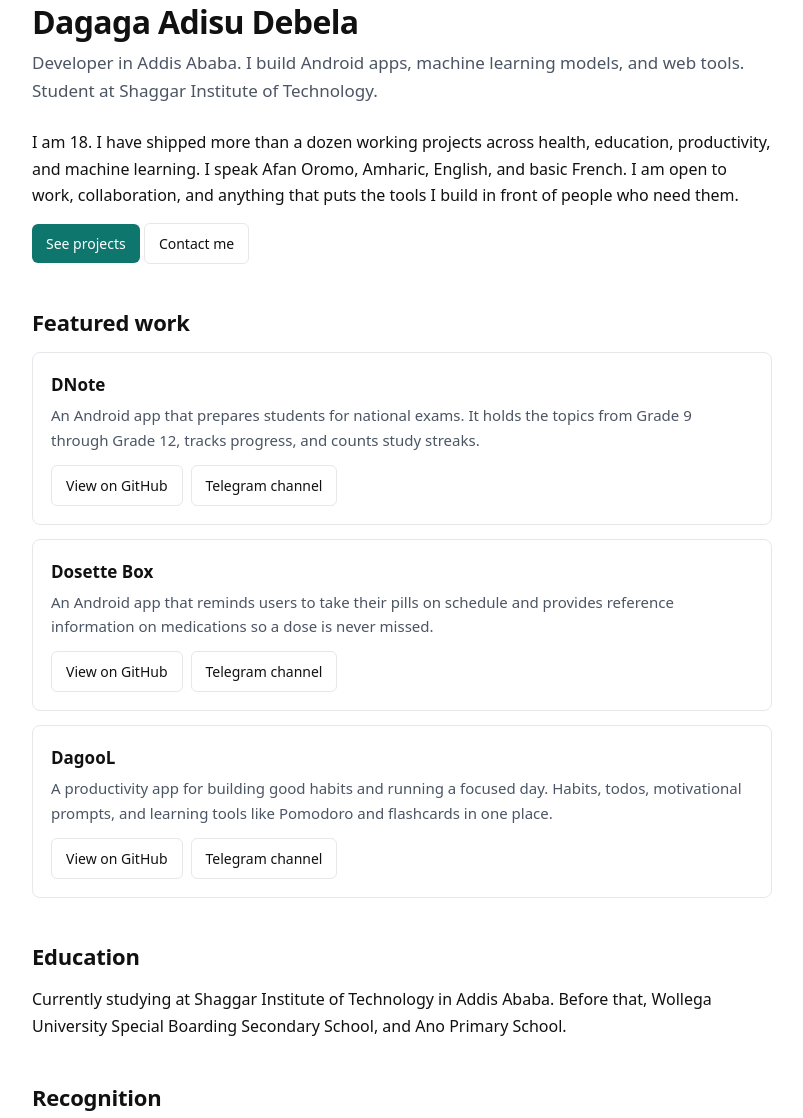
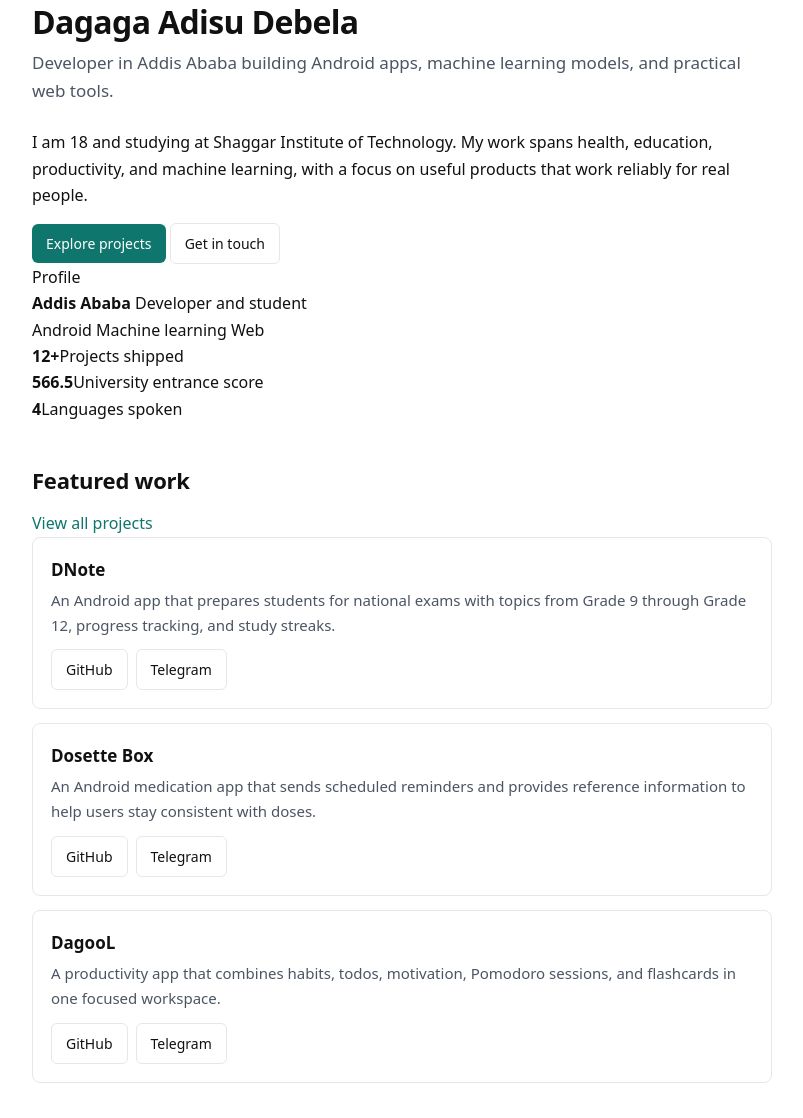
Before and after one commit to DagagaAdisu/dagagaadisu.github.io, a plain HTML site: page index.html in a window 1280 px wide. Shown: the part 105-1223 px from the top of the page, without its empty margins (238-1041 px from the left). Drawn offline with Linux system fonts and the light colour scheme.

Commit message:
Revamp profile and featured work sections
Updated the profile section and featured work layout in index.html.

```diff
--- a/index.html
+++ b/index.html
@@ -100,44 +100,74 @@
 
 <main id="main">
   <div class="wrap">
+    <section class="hero">
+      <div class="hero-grid">
+        <div class="intro">
           <h1>Dagaga Adisu Debela</h1>
-    <p class="lede">Developer in Addis Ababa. I build Android apps, machine learning models, and web tools. Student at Shaggar Institute of Technology.</p>
-
-    <p>I am 18. I have shipped more than a dozen working projects across health, education, productivity, and machine learning. I speak Afan Oromo, Amharic, English, and basic French. I am open to work, collaboration, and anything that puts the tools I build in front of people who need them.</p>
-
-    <p>
-      <a class="btn" href="/projects.html">See projects</a>
-      <a class="btn-ghost" href="/contact.html">Contact me</a>
-    </p>
-
-    <h2>Featured work</h2>
-
-    <div class="card">
-      <h3>DNote</h3>
-      <p>An Android app that prepares students for national exams. It holds the topics from Grade 9 through Grade 12, tracks progress, and counts study streaks.</p>
-      <div class="actions">
-        <a class="btn-ghost" href="https://github.com/dagagaadisu" rel="noopener">View on GitHub</a>
-        <a class="btn-ghost" href="https://t.me/marvel_codes" rel="noopener">Telegram channel</a>
+          <p class="lede">Developer in Addis Ababa building Android apps, machine learning models, and practical web tools.</p>
+          <p>I am 18 and studying at Shaggar Institute of Technology. My work spans health, education, productivity, and machine learning, with a focus on useful products that work reliably for real people.</p>
+          <div class="hero-actions">
+            <a class="btn" href="/projects.html">Explore projects</a>
+            <a class="btn-ghost" href="/contact.html">Get in touch</a>
           </div>
         </div>
-
-    <div class="card">
-      <h3>Dosette Box</h3>
-      <p>An Android app that reminds users to take their pills on schedule and provides reference information on medications so a dose is never missed.</p>
-      <div class="actions">
-        <a class="btn-ghost" href="https://github.com/dagagaadisu" rel="noopener">View on GitHub</a>
-        <a class="btn-ghost" href="https://t.me/marvel_codes" rel="noopener">Telegram channel</a>
+        <aside class="profile-card" aria-label="Professional profile">
+          <div class="profile-card-top">
+            <span>Profile</span>
+            <span aria-hidden="true"></span>
+          </div>
+          <div class="profile-card-body">
+            <strong>Addis Ababa</strong>
+            <span>Developer and student</span>
+            <div class="profile-card-skills" aria-label="Core skills">
+              <span>Android</span>
+              <span>Machine learning</span>
+              <span>Web</span>
             </div>
           </div>
+        </aside>
+      </div>
+      <div class="stats" aria-label="Profile highlights">
+        <div class="stat"><strong>12+</strong><span>Projects shipped</span></div>
+        <div class="stat"><strong>566.5</strong><span>University entrance score</span></div>
+        <div class="stat"><strong>4</strong><span>Languages spoken</span></div>
+      </div>
+    </section>
 
-    <div class="card">
+    <section>
+      <div class="section-heading">
+        <h2>Featured work</h2>
+        <a href="/projects.html">View all projects</a>
+      </div>
+      <div class="card-grid">
+        <article class="card">
+          <h3>DNote</h3>
+          <p>An Android app that prepares students for national exams with topics from Grade 9 through Grade 12, progress tracking, and study streaks.</p>
+          <div class="actions">
+            <a class="btn-ghost" href="https://github.com/dagagaadisu" rel="noopener">GitHub</a>
+            <a class="btn-ghost" href="https://t.me/marvel_codes" rel="noopener">Telegram</a>
+          </div>
+        </article>
+
+        <article class="card">
+          <h3>Dosette Box</h3>
+          <p>An Android medication app that sends scheduled reminders and provides reference information to help users stay consistent with doses.</p>
+          <div class="actions">
+            <a class="btn-ghost" href="https://github.com/dagagaadisu" rel="noopener">GitHub</a>
+            <a class="btn-ghost" href="https://t.me/marvel_codes" rel="noopener">Telegram</a>
+          </div>
+        </article>
+
+        <article class="card">
           <h3>DagooL</h3>
-      <p>A productivity app for building good habits and running a focused day. Habits, todos, motivational prompts, and learning tools like Pomodoro and flashcards in one place.</p>
+          <p>A productivity app that combines habits, todos, motivation, Pomodoro sessions, and flashcards in one focused workspace.</p>
           <div class="actions">
-        <a class="btn-ghost" href="https://github.com/dagagaadisu" rel="noopener">View on GitHub</a>
-        <a class="btn-ghost" href="https://t.me/marvel_codes" rel="noopener">Telegram channel</a>
+            <a class="btn-ghost" href="https://github.com/dagagaadisu" rel="noopener">GitHub</a>
+            <a class="btn-ghost" href="https://t.me/marvel_codes" rel="noopener">Telegram</a>
           </div>
+        </article>
       </div>
+    </section>
 
     <h2>Education</h2>
     <p>Currently studying at Shaggar Institute of Technology in Addis Ababa. Before that, Wollega University Special Boarding Secondary School, and Ano Primary School.</p>
```
Lines whose indentation alone changed are shown as unchanged.
